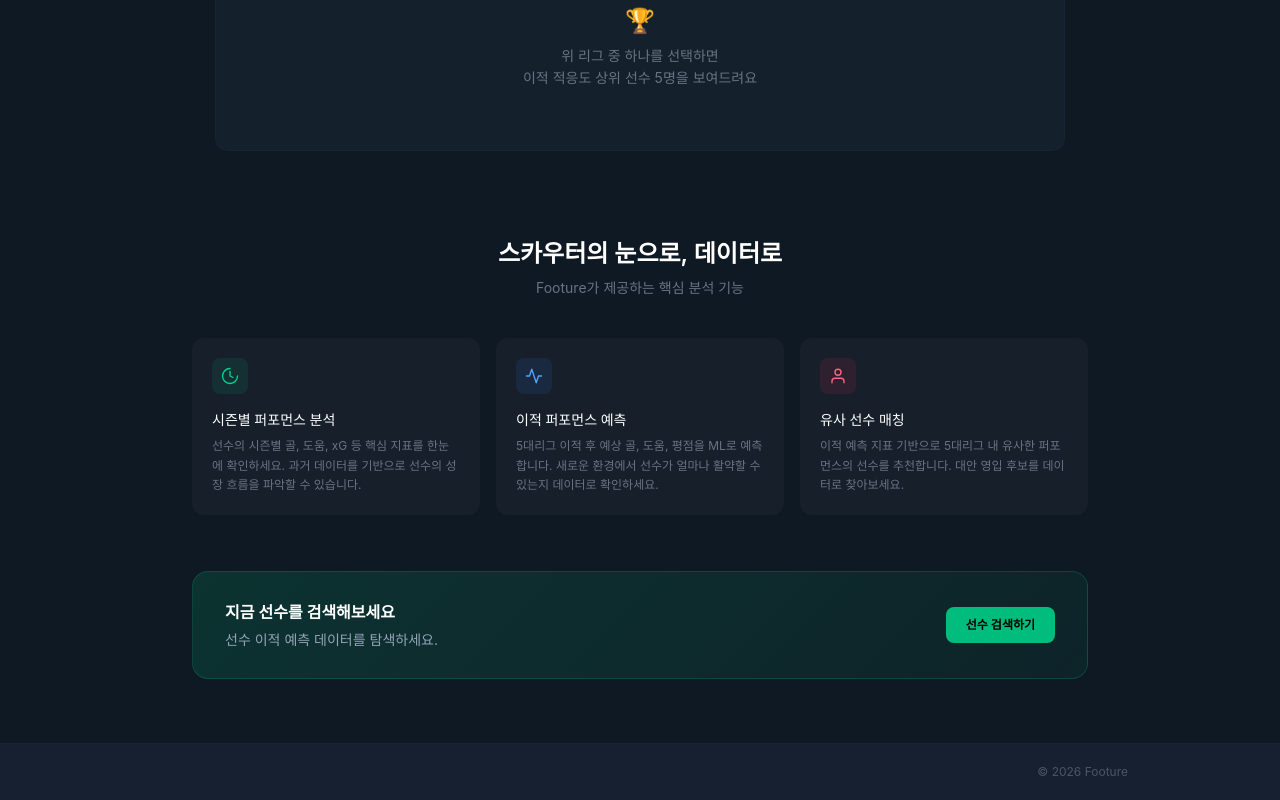
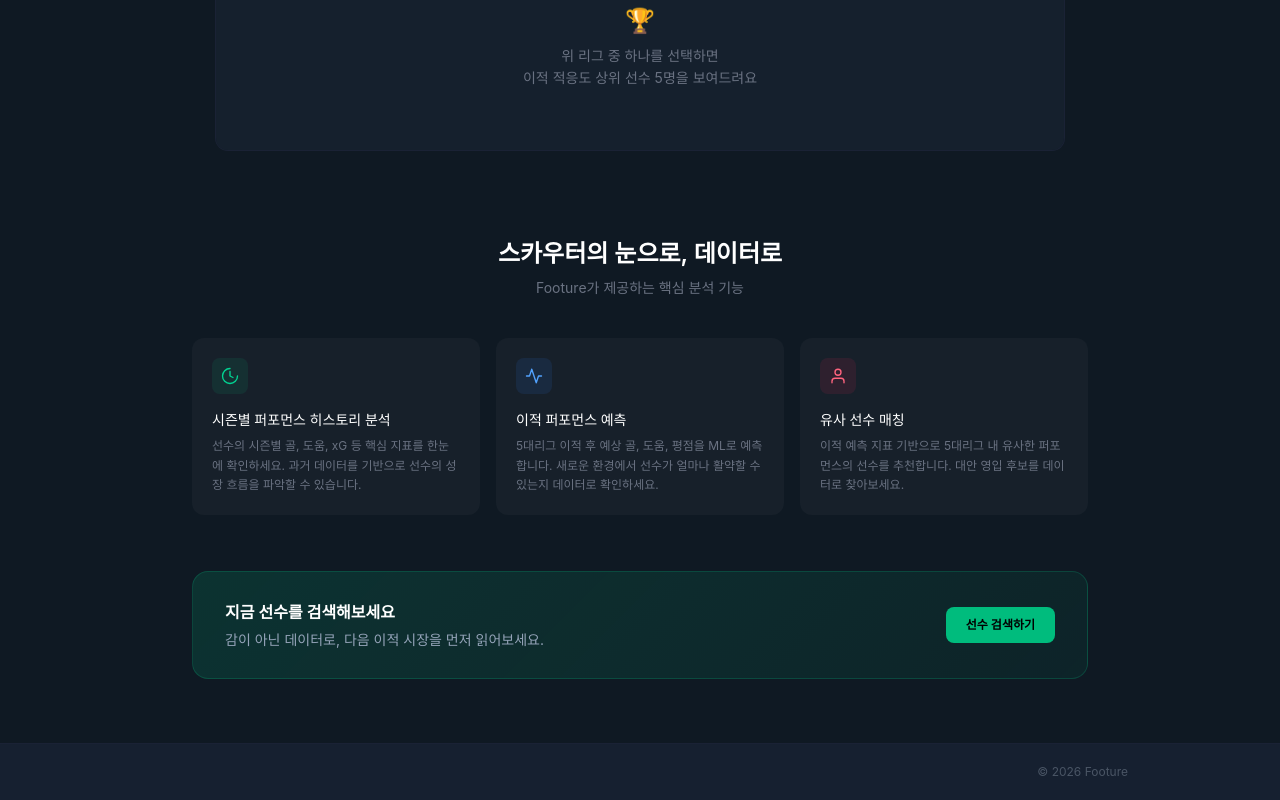
Before and after one commit to 5sondoson/5sondoson-fe, a React (Vite) app: page / in a window 1280 px wide. Shown: the part 938-1738 px from the top of the page. Built offline with nearby package versions, Linux system fonts and the light colour scheme.

Commit message:
[#2] refactor: 문구 수정

```diff
--- a/src/features/main/league-adaption/ui/CtaBanner.tsx
+++ b/src/features/main/league-adaption/ui/CtaBanner.tsx
@@ -14,7 +14,7 @@ export default function CtaBanner() {
             지금 선수를 검색해보세요
           </h2>
           <p className="text-sm text-[#94A3B8]">
-            선수 이적 예측 데이터를 탐색하세요.
+            감이 아닌 데이터로, 다음 이적 시장을 먼저 읽어보세요.
           </p>
         </div>
 
--- a/src/pages/main/ui/FeatureHightlightSection.tsx
+++ b/src/pages/main/ui/FeatureHightlightSection.tsx
@@ -6,7 +6,7 @@ const FEATURE_ITEMS = [
   {
     id: 'history',
     icon: <HistoryIcon />,
-    title: '시즌별 퍼포먼스 분석',
+    title: '시즌별 퍼포먼스 히스토리 분석',
     description:
       '선수의 시즌별 골, 도움, xG 등 핵심 지표를 한눈에 확인하세요. 과거 데이터를 기반으로 선수의 성장 흐름을 파악할 수 있습니다.',
     accent: 'emerald',
```
